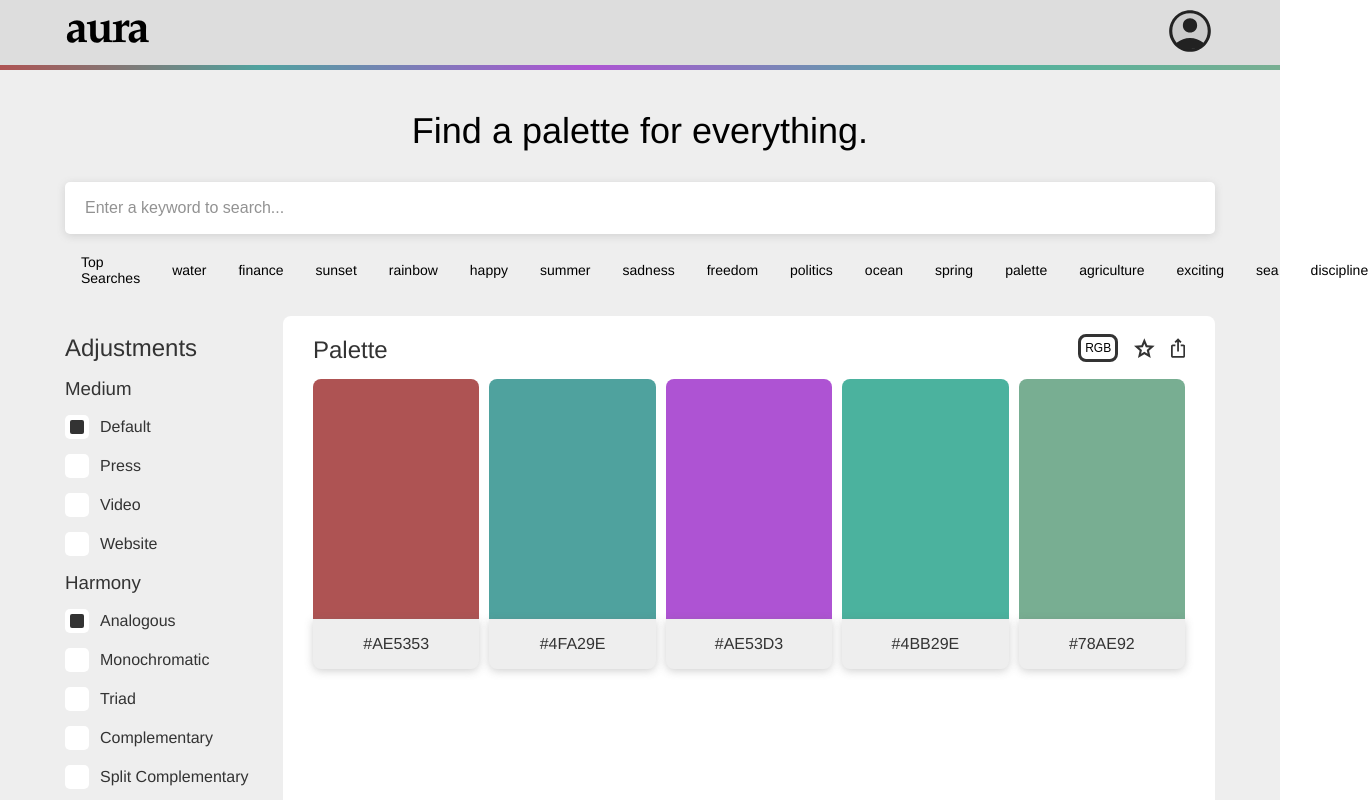
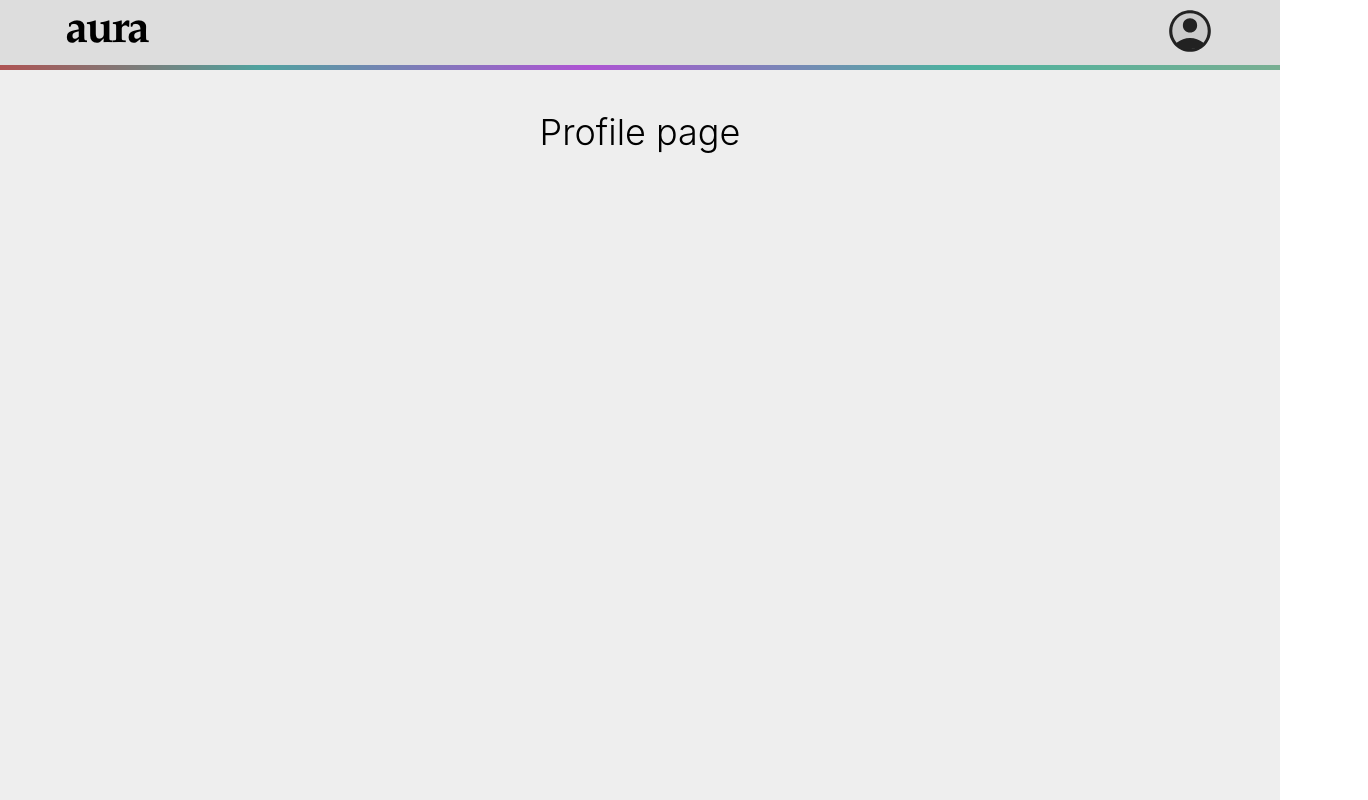
Before and after one commit to solomonNSI/AuraPalette, a React (Create React App) app in the folder aura-palette/: page /profile in a window 1280 px wide. Shown: the top 800 px of the page, 1368 px wide, since content can reach past the window. Built offline with nearby package versions, Linux system fonts and the light colour scheme.

Commit message:
added router

```diff
--- a/aura-palette/package.json
+++ b/aura-palette/package.json
@@ -8,6 +8,7 @@
     "@testing-library/user-event": "^13.5.0",
     "react": "^18.2.0",
     "react-dom": "^18.2.0",
+    "react-router-dom": "^6.4.3",
     "react-scripts": "5.0.1",
     "styled-components": "^5.3.6",
     "web-vitals": "^2.1.4"
--- a/aura-palette/src/Views/ProfileView/Profile.js
+++ b/aura-palette/src/Views/ProfileView/Profile.js
@@ -1,4 +1,4 @@
-import * as S from "../AppView/style";
+import * as S from "../ProfileView/style";
 import { NavBar } from "../../Components/NavBar/NavBar";
 
 const Profile = () => {
@@ -6,7 +6,7 @@ const Profile = () => {
     <div style={{ backgroundColor: "#eeeeee", height: "100vh" }}>
       <NavBar />
 
-      Profile Page
+      <S.Title>Profile page</S.Title>
     </div>
   );
 }
--- /dev/null
+++ b/aura-palette/src/Views/ProfileView/style.js
@@ -0,0 +1,11 @@
+import React from "react";
+import styled from "styled-components";
+import { NAVBAR_HEIGHT } from "../../Components/NavBar/style";
+
+export const Title = styled.div`
+  padding-top: ${NAVBAR_HEIGHT + 30}px;
+  text-align: center;
+  margin: 15px 65px 0px 65px;
+  font-size: 36px;
+  font-weight: 300;
+`;
--- a/aura-palette/src/index.js
+++ b/aura-palette/src/index.js
@@ -1,17 +1,20 @@
 import React from 'react';
 import ReactDOM from 'react-dom/client';
+import { BrowserRouter, Routes, Route } from "react-router-dom";
 import './index.css';
 import App from './Views/AppView/App';
-import reportWebVitals from './reportWebVitals';
+import Profile from './Views/ProfileView/Profile';
+
+export default function Root() {
+  return (
+    <BrowserRouter>
+      <Routes>
+          <Route index path="/" element={<App />} />
+          <Route path="profile" element={<Profile />} />
+      </Routes>
+    </BrowserRouter>
+  );
+}
 
 const root = ReactDOM.createRoot(document.getElementById('root'));
-root.render(
-  <React.StrictMode>
-    <App />
-  </React.StrictMode>
-);
-
-// If you want to start measuring performance in your app, pass a function
-// to log results (for example: reportWebVitals(console.log))
-// or send to an analytics endpoint. Learn more: https://bit.ly/CRA-vitals
-reportWebVitals();
+root.render(<Root />);
```
Also changed, not shown: 1 other file (tests, documents, lock files or other folders).
